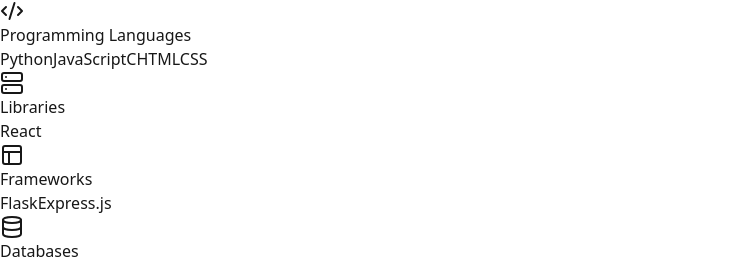
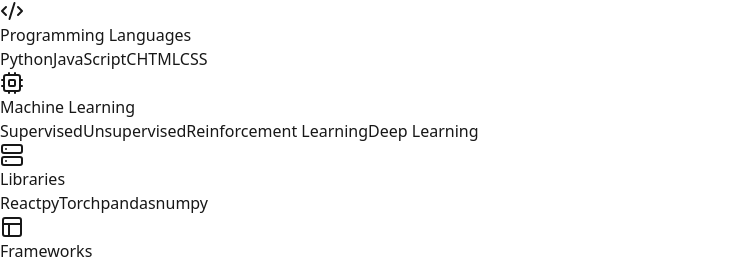
Before and after one commit to Charannsai/charanfolio, a React (Vite) app: page /about in a window 1280 px wide. Shown: the part 769-1034 px from the top of the page, without its empty margins (0-735 px from the left). Built offline with nearby package versions, Linux system fonts and the light colour scheme.

Commit message:
added skills

```diff
--- a/src/pages/About.jsx
+++ b/src/pages/About.jsx
@@ -7,7 +7,8 @@
   Server,
   Wrench,
   ArrowRight,
-  ExternalLink
+  ExternalLink,
+  Cpu
 } from "lucide-react";
 import { GridPattern } from "../backgrounds/GridPattern";
 import Navigation from "../components/Navigation";
@@ -21,9 +22,15 @@
     color: "bg-gradient-to-r from-purple-400 to-purple-600",
   },
   {
+    title: "Machine Learning",
+    icon: <Cpu className="w-6 h-6" />,
+    skills: ["Supervised", "Unsupervised", "Reinforcement Learning", "Deep Learning"],
+    color: "bg-gradient-to-r from-green-400 to-orange-600",
+  },
+  {
     title: "Libraries",
     icon: <Server className="w-6 h-6" />,
-    skills: ["React"],
+    skills: ["React","pyTorch", "pandas", "numpy"],
     color: "bg-gradient-to-r from-red-400 to-red-600",
   },
   {
@@ -44,6 +51,7 @@
     skills: ["Tailwind CSS", "WebRTC", "Firebase", "Node.js"],
     color: "bg-gradient-to-r from-orange-400 to-orange-600",
   },
+
 ];
 
 const SkillCard = ({ category, index }) => (
```
